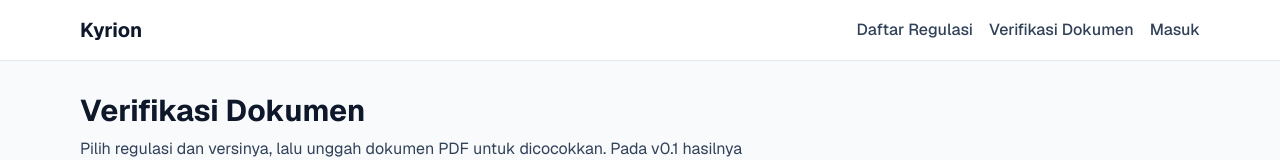
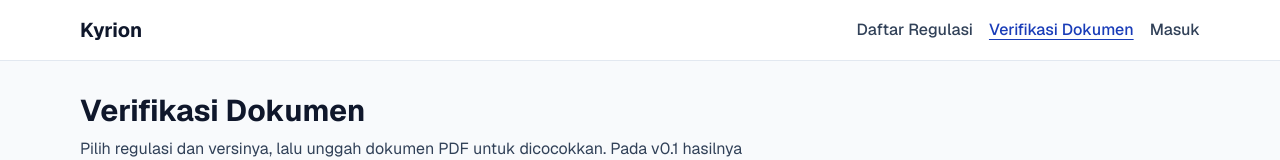
Before and after one commit to arifmuftitharsa/kyrion, a Next.js app in the folder apps/web/: page /verifikasi in a window 1280 px wide. Shown: the top 160 px of the page. Built offline with nearby package versions, Linux system fonts and the light colour scheme.

Commit message:
feat: tambah TautanNav dengan penanda halaman aktif

```diff
--- a/apps/web/components/SiteHeader.tsx
+++ b/apps/web/components/SiteHeader.tsx
@@ -1,7 +1,9 @@
+import { Suspense } from "react";
 import Link from "next/link";
+import TautanNav, { type Tautan } from "@/components/TautanNav";
 import { focusRing } from "@/lib/styles";
 
-const navItems = [
+const navItems: Tautan[] = [
   { href: "/", label: "Daftar Regulasi" },
   { href: "/verifikasi", label: "Verifikasi Dokumen" },
   { href: "/masuk", label: "Masuk" },
@@ -19,20 +21,29 @@ export default function SiteHeader() {
         </Link>
         {/* aria-label membedakan navigasi utama dari <nav> lain (mis. filter kategori). */}
         <nav aria-label="Navigasi utama">
-          <ul className="flex flex-wrap gap-4">
-            {navItems.map((item) => (
-              <li key={item.href}>
-                <Link
-                  href={item.href}
-                  className={`rounded font-medium text-slate-700 underline-offset-4 hover:text-blue-800 hover:underline ${focusRing}`}
-                >
-                  {item.label}
-                </Link>
-              </li>
-            ))}
-          </ul>
+          <Suspense fallback={<TautanPolos tautan={navItems} />}>
+            <TautanNav tautan={navItems} />
+          </Suspense>
         </nav>
       </div>
     </header>
   );
 }
+
+// Fallback: tautan yang sama tanpa penanda halaman aktif.
+function TautanPolos({ tautan }: { tautan: Tautan[] }) {
+  return (
+    <ul className="flex flex-wrap gap-4">
+      {tautan.map((t) => (
+        <li key={t.href}>
+          <Link
+            href={t.href}
+            className={`rounded font-medium text-slate-700 underline-offset-4 hover:text-blue-800 hover:underline ${focusRing}`}
+          >
+            {t.label}
+          </Link>
+        </li>
+      ))}
+    </ul>
+  );
+}
--- /dev/null
+++ b/apps/web/components/TautanNav.tsx
@@ -0,0 +1,35 @@
+"use client";
+
+import Link from "next/link";
+import { usePathname } from "next/navigation";
+import { focusRing } from "@/lib/styles";
+
+export type Tautan = { href: string; label: string };
+
+export default function TautanNav({ tautan }: { tautan: Tautan[] }) {
+  const pathname = usePathname();
+
+  return (
+    <ul className="flex flex-wrap gap-4">
+      {tautan.map((t) => {
+        // "/" hanya aktif bila persis sama; tautan lain cocok per awalan.
+        const aktif =
+          t.href === "/" ? pathname === "/" : pathname.startsWith(t.href);
+
+        return (
+          <li key={t.href}>
+            <Link
+              href={t.href}
+              aria-current={aktif ? "page" : undefined}
+              className={`rounded font-medium underline-offset-4 hover:text-blue-800 hover:underline ${
+                aktif ? "text-blue-800 underline" : "text-slate-700"
+              } ${focusRing}`}
+            >
+              {t.label}
+            </Link>
+          </li>
+        );
+      })}
+    </ul>
+  );
+}
```
